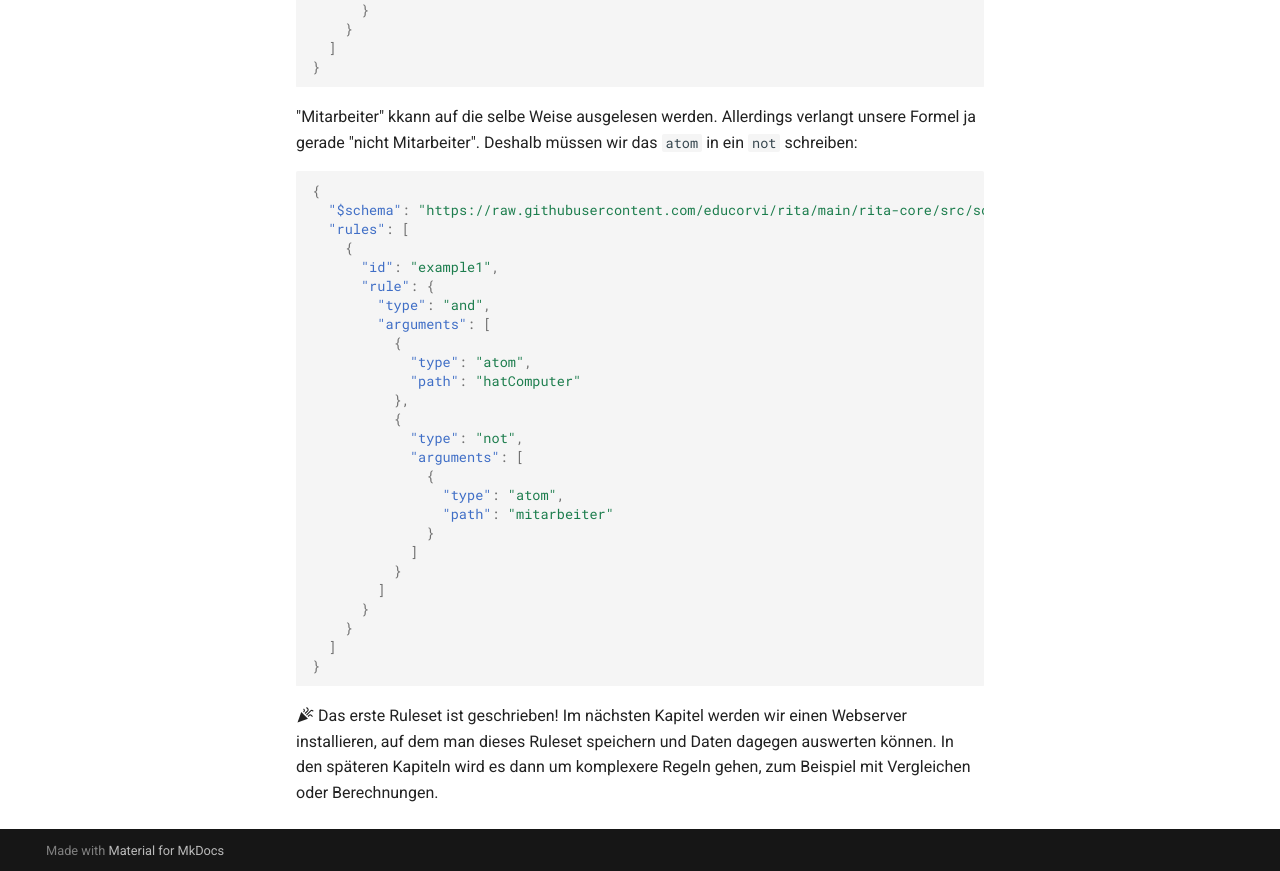
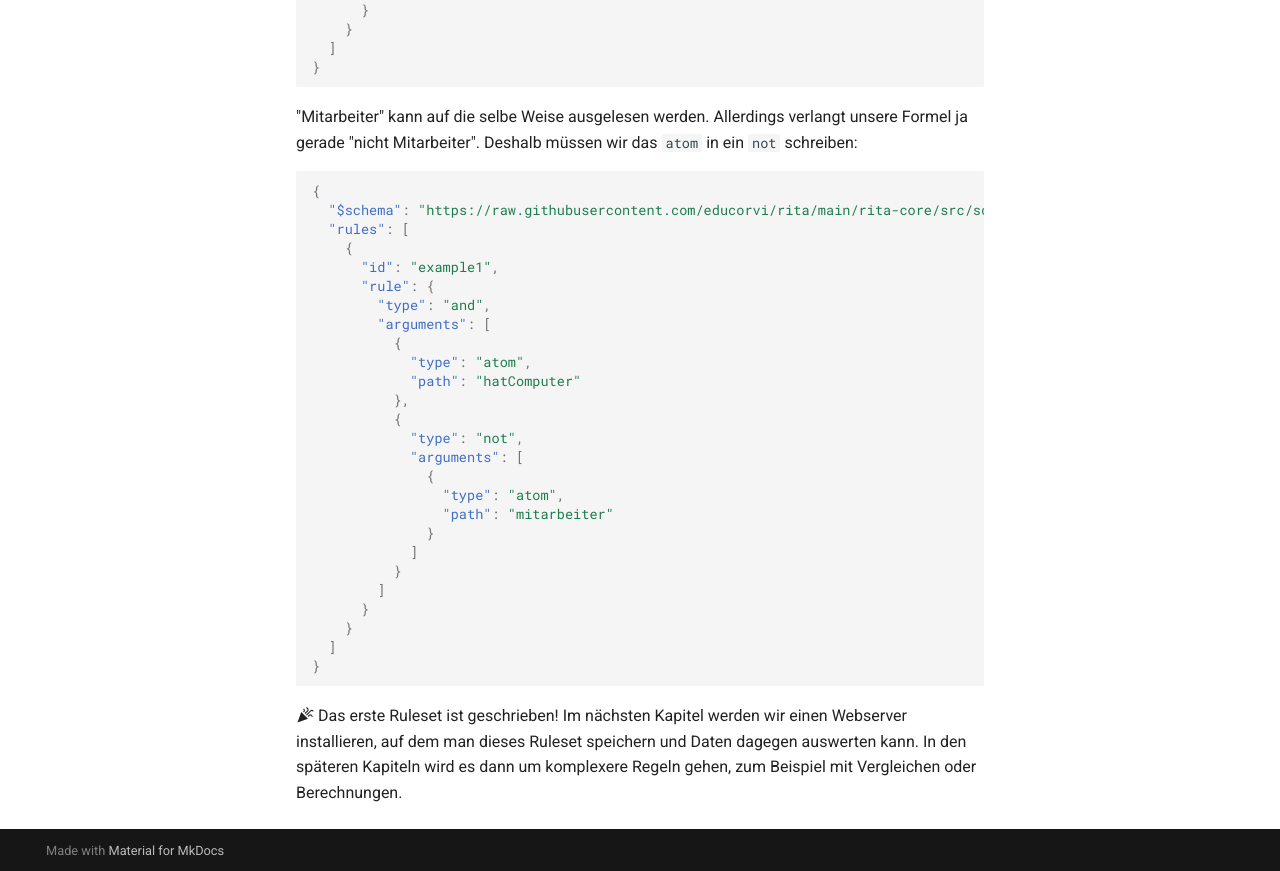
Before and after one commit to educorvi/rita_einfuehrung, an MkDocs documentation site: the page built from docs/1. Einführung/02_eine_erste_regel.md, in a window 1280 px wide and 1400 px high, scrolled down 3076 px. Shown: the part 526-1397 px from the top of the window. Built offline with MkDocs 1.6.1 and Material for MkDocs 9.7.7, drawn with Linux system fonts in a browser that asks for light colours; comment, search, counter and statistics services are not loaded; some of the changed text lies outside the part shown.

Commit message:
rechtschreibung

````diff
--- a/docs/1. Einführung/02_eine_erste_regel.md
+++ b/docs/1. Einführung/02_eine_erste_regel.md
@@ -2,7 +2,7 @@
 In diesem Kapitel soll es darum gehen, unsere erste eigene einfache Regel zu schreiben.
 Das Beispiel dafür soll folgende Regel sein:
 !!! example "Beispiel"
-    Die Person deren Daten übergeben wurden, darf kein Mitarbeiter sein und muss einen Computer haben.
+    Die Person, deren Daten übergeben wurden, darf kein Mitarbeiter sein und muss einen Computer haben.
 ## Von natürlicher Sprache zur Logik
 Der erste Schritt ist, sich klarzumachen, was eigentlich die Anforderungen der Regel sind, und wie diese zusammenhängen.
 
@@ -62,7 +62,7 @@
 
 ### Anwendung
 Wenden wir das Gelernte nun also an und setzen unsere Regel als Rita Regel um. Zur Erinnerung:
-> Die Person deren Daten übergeben wurden, darf kein Mitarbeiter sein und muss einen Computer haben.
+> Die Person, deren Daten übergeben wurden, darf kein Mitarbeiter sein und muss einen Computer haben.
 ```mermaid
 graph
 
@@ -118,7 +118,7 @@
   ]
 }
 ```
-"Mitarbeiter" kkann auf die selbe Weise ausgelesen werden. Allerdings verlangt unsere Formel ja gerade "nicht Mitarbeiter". Deshalb müssen wir das `atom`  in ein `not` schreiben:
+"Mitarbeiter" kann auf die selbe Weise ausgelesen werden. Allerdings verlangt unsere Formel ja gerade "nicht Mitarbeiter". Deshalb müssen wir das `atom`  in ein `not` schreiben:
 
 ```json
 {
@@ -148,4 +148,4 @@
   ]
 }
 ```
-:material-party-popper: Das erste Ruleset ist geschrieben! Im nächsten Kapitel werden wir einen Webserver installieren, auf dem man dieses Ruleset speichern und Daten dagegen auswerten können. In den späteren Kapiteln wird es dann um komplexere Regeln gehen, zum Beispiel mit Vergleichen oder Berechnungen.
+:material-party-popper: Das erste Ruleset ist geschrieben! Im nächsten Kapitel werden wir einen Webserver installieren, auf dem man dieses Ruleset speichern und Daten dagegen auswerten kann. In den späteren Kapiteln wird es dann um komplexere Regeln gehen, zum Beispiel mit Vergleichen oder Berechnungen.
````
